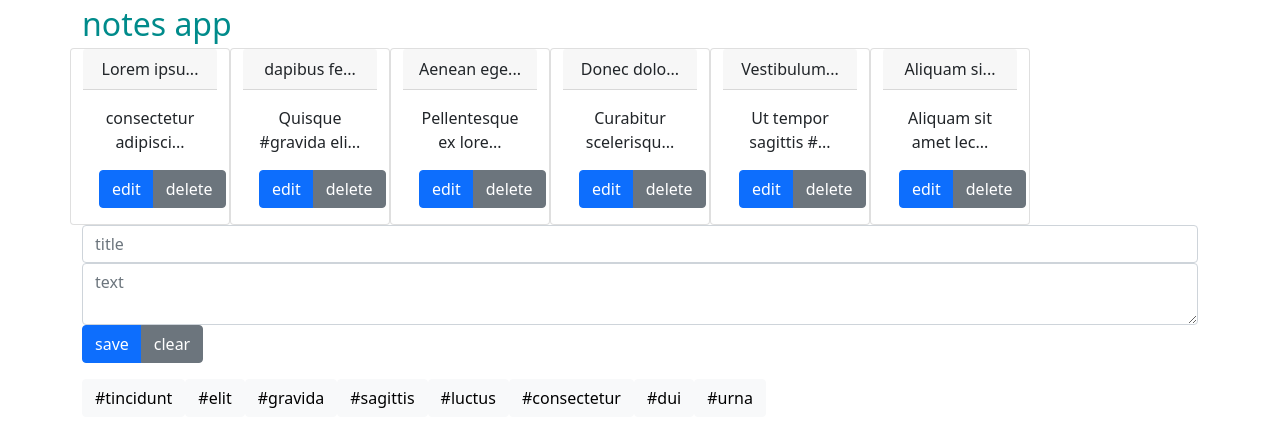
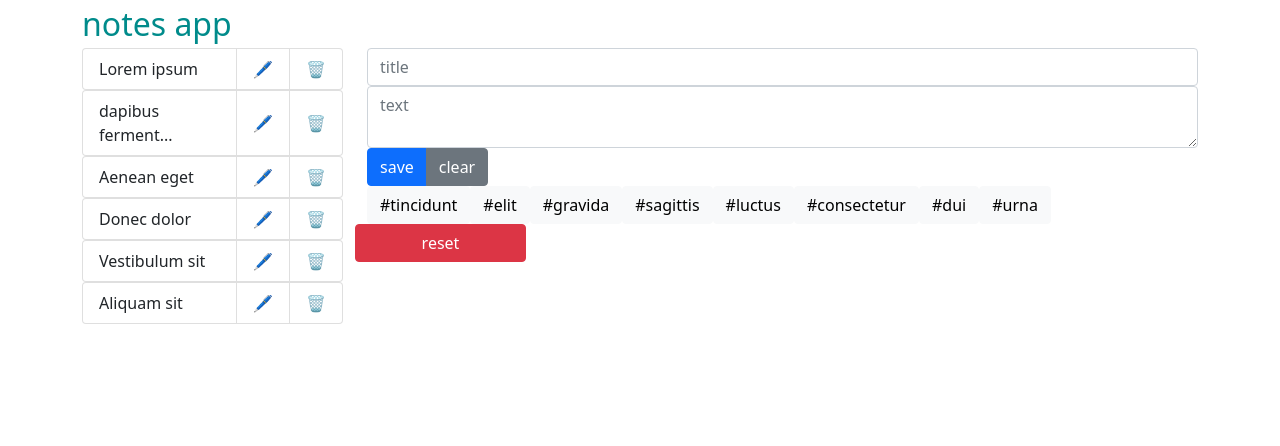
Before and after one commit to andreikrivets/nstt, a React (Create React App) app: page / in a window 1280 px wide. Shown: the top 446 px of the page. Built offline with nearby package versions, Linux system fonts and the light colour scheme; the HTML template or start-up script is replaced by a standard one.

Commit message:
fix: design improvements

```diff
--- a/src/App.jsx
+++ b/src/App.jsx
@@ -1,12 +1,11 @@
 import React, { useEffect, useState } from 'react';
-import uniqid from 'uniqid';
-import { Container, Row, Col } from 'react-bootstrap';
+import { Container, Row, Col, Button } from 'react-bootstrap';
 
 import './App.scss';
 import Forms from './components/Forms';
 import Header from './components/Header';
-import Note from './components/Note';
 import Tags from './components/Tags';
+import Notes from './components/Notes';
 
 import storage from './data/storage.json';
 import getTagsFromInitialText from './utils/getTagsFromInitialText';
@@ -24,35 +23,41 @@ const App = () => {
   const handleSaveNote = (newNote) => setData(() => [...data, newNote]);
   const handleUpdateNote = (newNote) =>
     setData((prev) => prev.map((note) => (note.id === newNote.id ? newNote : note)));
+  const handleOpen = (id) => console.log(id);
 
   return (
-    <Container fluid="md">
+    <Container fluid="xl">
       <Row>
         <Col>
           <Header />
         </Col>
       </Row>
       <Row>
+        <Col xs={3}>
           {data.length ? (
-          data.map((noteData) => (
-            <Note
-              key={uniqid()}
-              data={noteData}
+            <Notes
+              data={data}
               handleEdit={handleEdit}
               handleDelete={handleDelete}
+              handleOpen={handleOpen}
             />
-          ))
           ) : (
-          <p>Nothing to show</p>
+            <p>nothing to show</p>
           )}
-      </Row>
+        </Col>
+        <Col md>
           <Row>
-        <Col>
             <Forms content={currentNote} saveNote={handleSaveNote} updateNote={handleUpdateNote} />
-        </Col>
           </Row>
           <Row>
             <Tags data={data} />
+          </Row>
+          <Row xs={5}>
+            <Button variant="danger" onClick={() => setData(getTagsFromInitialText(storage))}>
+              reset
+            </Button>
+          </Row>
+        </Col>
       </Row>
     </Container>
   );
--- a/src/App.scss
+++ b/src/App.scss
@@ -10,3 +10,7 @@
     font-size: 2rem;
     color: darkcyan
 }
+
+.list-group-item:first-child {
+    width: 10rem
+}
--- a/src/components/Forms/index.jsx
+++ b/src/components/Forms/index.jsx
@@ -32,10 +32,11 @@ const Forms = ({ content, saveNote, updateNote }) => {
 
   return (
     <Form onSubmit={handleSubmit}>
-      <Form.Group className="mb-3">
+      <Form.Group>
         <Form.Control
           onChange={handleTitleChange}
           value={noteData.title || ''}
+          size="md"
           placeholder="title"
           required
         />
@@ -43,6 +44,7 @@ const Forms = ({ content, saveNote, updateNote }) => {
           as="textarea"
           onChange={handleTextChange}
           value={noteData.text || ''}
+          size="md"
           placeholder="text"
           required
         />
--- a/src/components/Note/index.jsx
+++ /dev/null
@@ -1,25 +0,0 @@
-import React from 'react';
-import { Card, ButtonGroup, Button } from 'react-bootstrap';
-
-const Note = ({ data, handleEdit, handleDelete }) => {
-  return (
-    <Card style={{ width: '10rem', overflowY: 'visible' }} className="text-center">
-      <Card.Header>
-        {data.title.length > 10 ? `${data.title.slice(0, 10)}...` : data.title}
-      </Card.Header>
-      <Card.Body>
-        <Card.Text>{data.text.length > 20 ? `${data.text.slice(0, 20)}...` : data.text}</Card.Text>
-        <ButtonGroup>
-          <Button variant="primary" onClick={() => handleEdit(data)}>
-            edit
-          </Button>
-          <Button variant="secondary" onClick={() => handleDelete(data.id)}>
-            delete
-          </Button>
-        </ButtonGroup>
-      </Card.Body>
-    </Card>
-  );
-};
-
-export default Note;
--- /dev/null
+++ b/src/components/Notes/Note.jsx
@@ -0,0 +1,20 @@
+import React from 'react';
+import { ListGroup } from 'react-bootstrap';
+
+const Note = ({ data, handleEdit, handleDelete, handleOpen }) => {
+  return (
+    <ListGroup horizontal>
+      <ListGroup.Item action onClick={() => handleOpen(data.id)}>
+        {data.title.length > 15 ? `${data.title.slice(0, 15)}...` : data.title}
+      </ListGroup.Item>
+      <ListGroup.Item as="button" onClick={() => handleEdit(data)}>
+        🖊️
+      </ListGroup.Item>
+      <ListGroup.Item as="button" onClick={() => handleDelete(data.id)}>
+        🗑️
+      </ListGroup.Item>
+    </ListGroup>
+  );
+};
+
+export default Note;
--- /dev/null
+++ b/src/components/Notes/index.jsx
@@ -0,0 +1,21 @@
+import React from 'react';
+// import { ListGroup } from 'react-bootstrap';
+import uniqid from 'uniqid';
+
+import Note from './Note';
+
+const Notes = ({ data, handleEdit, handleDelete, handleOpen }) => (
+  <div>
+    {data.map((noteData) => (
+      <Note
+        key={uniqid()}
+        data={noteData}
+        handleEdit={handleEdit}
+        handleDelete={handleDelete}
+        handleOpen={handleOpen}
+      />
+    ))}
+  </div>
+);
+
+export default Notes;
```
Lines whose indentation alone changed are shown as unchanged.
